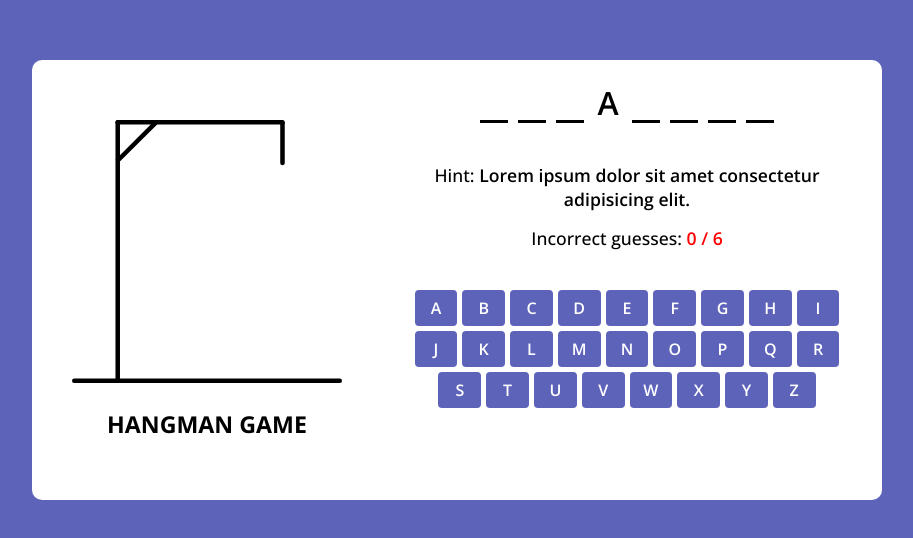
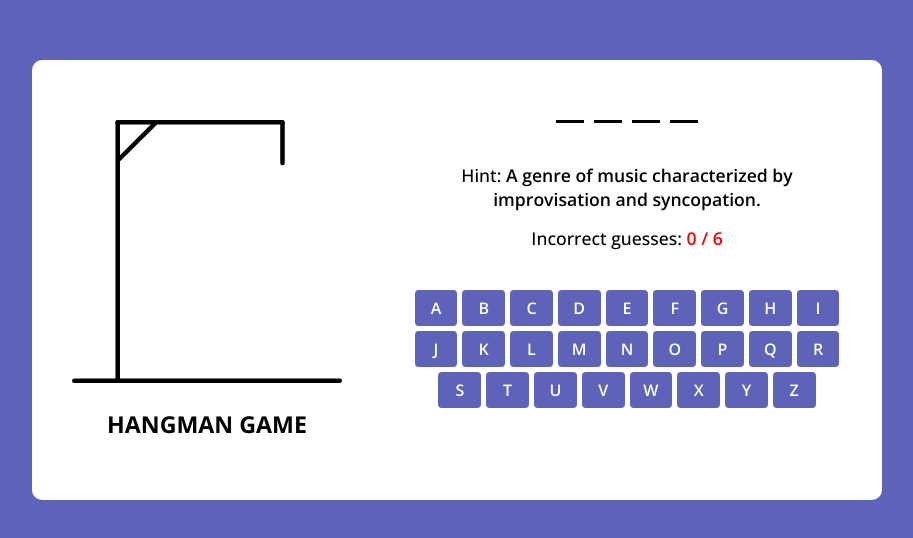
Before and after one commit to Faisallm/hangman, a plain HTML site: page index.html in a window 1280 px wide. Shown: the part 120-658 px from the top of the page, without its empty margins (183-1096 px from the left). Drawn offline with nearby package versions, Linux system fonts and the light colour scheme.

Commit message:
gear 4th

```diff
--- a/index.html
+++ b/index.html
@@ -9,6 +9,7 @@
     <!-- defer means that the script is downloaded
     in parallel to parsing the page but it not
     executed until the page has finished parsing. -->
+    <script src="scripts/word-list.js" defer></script>
     <script src="scripts/script.js" defer></script>
 </head>
 
@@ -58,13 +59,6 @@
             </h4>
 
             <div class="keyboard">
-                <button>a</button><button>b</button><button>c</button><button>d</button>
-                <button>e</button><button>f</button><button>g</button><button>h</button>
-                <button>i</button><button>j</button><button>k</button><button>l</button>
-                <button>m</button><button>n</button><button>o</button><button>p</button>
-                <button>q</button><button>r</button><button>s</button><button>t</button>
-                <button>u</button><button>v</button><button>w</button><button>x</button>
-                <button>y</button><button>z</button>
             </div>
 
         </div>
--- a/scripts/script.js
+++ b/scripts/script.js
@@ -0,0 +1,42 @@
+// generating keyboard buttons dynamically
+
+// selecting the keyboard div
+const keyboardDiv = document.querySelector(".keyboard");
+const wordDisplay = document.querySelector(".word-display");
+
+const getRandomWord = () => {
+  // object destructuring
+  const { word, hint } = wordList[Math.floor(Math.random() * wordList.length)];
+  console.log(word);
+  document.querySelector(".hint-text b").innerText = hint;
+  // split(): converts a string to an array.
+  // join(): converts an array to a string.
+  wordDisplay.innerHTML = word
+    .split("")
+    .map(() => `<li class="letter"></li>`)
+    .join("");
+};
+
+
+const initGame = (button, clickedLetter) => {
+
+}
+
+
+for (let i = 97; i <= 122; i++) {
+  // create a button element
+  const button = document.createElement("button");
+  // String.fromCharCode() is used in converting
+  // unicode values to characters
+  button.innerText = String.fromCharCode(i);
+  // append the button tag inside the keyboard div
+  keyboardDiv.appendChild(button);
+  button.addEventListener("click", (e) =>
+    initGame(e.target, String.fromCharCode(i))
+  );
+}
+
+// creating a word list
+
+
+getRandomWord();
--- /dev/null
+++ b/scripts/word-list.js
@@ -0,0 +1,262 @@
+const wordList = [
+    {
+        word: "guitar",
+        hint: "A musical instrument with strings."
+    },
+    {
+        word: "oxygen",
+        hint: "A colorless, odorless gas essential for life."
+    },
+    {
+        word: "mountain",
+        hint: "A large natural elevation of the Earth's surface."
+    },
+    {
+        word: "painting",
+        hint: "An art form using colors on a surface to create images or expression."
+    },
+    {
+        word: "astronomy",
+        hint: "The scientific study of celestial objects and phenomena."
+    },
+    {
+        word: "football",
+        hint: "A popular sport played with a spherical ball."
+    },
+    {
+        word: "chocolate",
+        hint: "A sweet treat made from cocoa beans."
+    },
+    {
+        word: "butterfly",
+        hint: "An insect with colorful wings and a slender body."
+    },
+    {
+        word: "history",
+        hint: "The study of past events and human civilization."
+    },
+    {
+        word: "pizza",
+        hint: "A savory dish consisting of a round, flattened base with toppings."
+    },
+    {
+        word: "jazz",
+        hint: "A genre of music characterized by improvisation and syncopation."
+    },
+    {
+        word: "camera",
+        hint: "A device used to capture and record images or videos."
+    },
+    {
+        word: "diamond",
+        hint: "A precious gemstone known for its brilliance and hardness."
+    },
+    {
+        word: "adventure",
+        hint: "An exciting or daring experience."
+    },
+    {
+        word: "science",
+        hint: "The systematic study of the structure and behavior of the physical and natural world."
+    },
+    {
+        word: "bicycle",
+        hint: "A human-powered vehicle with two wheels."
+    },
+    {
+        word: "sunset",
+        hint: "The daily disappearance of the sun below the horizon."
+    },
+    {
+        word: "coffee",
+        hint: "A popular caffeinated beverage made from roasted coffee beans."
+    },
+    {
+        word: "dance",
+        hint: "A rhythmic movement of the body often performed to music."
+    },
+    {
+        word: "galaxy",
+        hint: "A vast system of stars, gas, and dust held together by gravity."
+    },
+    {
+        word: "orchestra",
+        hint: "A large ensemble of musicians playing various instruments."
+    },
+    {
+        word: "volcano",
+        hint: "A mountain or hill with a vent through which lava, rock fragments, hot vapor, and gas are ejected."
+    },
+    {
+        word: "novel",
+        hint: "A long work of fiction, typically with a complex plot and characters."
+    },
+    {
+        word: "sculpture",
+        hint: "A three-dimensional art form created by shaping or combining materials."
+    },
+    {
+        word: "symphony",
+        hint: "A long musical composition for a full orchestra, typically in multiple movements."
+    },
+    {
+        word: "architecture",
+        hint: "The art and science of designing and constructing buildings."
+    },
+    {
+        word: "ballet",
+        hint: "A classical dance form characterized by precise and graceful movements."
+    },
+    {
+        word: "astronaut",
+        hint: "A person trained to travel and work in space."
+    },
+    {
+        word: "waterfall",
+        hint: "A cascade of water falling from a height."
+    },
+    {
+        word: "technology",
+        hint: "The application of scientific knowledge for practical purposes."
+    },
+    {
+        word: "rainbow",
+        hint: "A meteorological phenomenon that is caused by reflection, refraction, and dispersion of light."
+    },
+    {
+        word: "universe",
+        hint: "All existing matter, space, and time as a whole."
+    },
+    {
+        word: "piano",
+        hint: "A musical instrument played by pressing keys that cause hammers to strike strings."
+    },
+    {
+        word: "vacation",
+        hint: "A period of time devoted to pleasure, rest, or relaxation."
+    },
+    {
+        word: "rainforest",
+        hint: "A dense forest characterized by high rainfall and biodiversity."
+    },
+    {
+        word: "theater",
+        hint: "A building or outdoor area in which plays, movies, or other performances are staged."
+    },
+    {
+        word: "telephone",
+        hint: "A device used to transmit sound over long distances."
+    },
+    {
+        word: "language",
+        hint: "A system of communication consisting of words, gestures, and syntax."
+    },
+    {
+        word: "desert",
+        hint: "A barren or arid land with little or no precipitation."
+    },
+    {
+        word: "sunflower",
+        hint: "A tall plant with a large yellow flower head."
+    },
+    {
+        word: "fantasy",
+        hint: "A genre of imaginative fiction involving magic and supernatural elements."
+    },
+    {
+        word: "telescope",
+        hint: "An optical instrument used to view distant objects in space."
+    },
+    {
+        word: "breeze",
+        hint: "A gentle wind."
+    },
+    {
+        word: "oasis",
+        hint: "A fertile spot in a desert where water is found."
+    },
+    {
+        word: "photography",
+        hint: "The art, process, or practice of creating images by recording light or other electromagnetic radiation."
+    },
+    {
+        word: "safari",
+        hint: "An expedition or journey, typically to observe wildlife in their natural habitat."
+    },
+    {
+        word: "planet",
+        hint: "A celestial body that orbits a star and does not produce light of its own."
+    },
+    {
+        word: "river",
+        hint: "A large natural stream of water flowing in a channel to the sea, a lake, or another such stream."
+    },
+    {
+        word: "tropical",
+        hint: "Relating to or situated in the region between the Tropic of Cancer and the Tropic of Capricorn."
+    },
+    {
+        word: "mysterious",
+        hint: "Difficult or impossible to understand, explain, or identify."
+    },
+    {
+        word: "enigma",
+        hint: "Something that is mysterious, puzzling, or difficult to understand."
+    },
+    {
+        word: "paradox",
+        hint: "A statement or situation that contradicts itself or defies intuition."
+    },
+    {
+        word: "puzzle",
+        hint: "A game, toy, or problem designed to test ingenuity or knowledge."
+    },
+    {
+        word: "whisper",
+        hint: "To speak very softly or quietly, often in a secretive manner."
+    },
+    {
+        word: "shadow",
+        hint: "A dark area or shape produced by an object blocking the light."
+    },
+    {
+        word: "secret",
+        hint: "Something kept hidden or unknown to others."
+    },
+    {
+        word: "curiosity",
+        hint: "A strong desire to know or learn something."
+    },
+    {
+        word: "unpredictable",
+        hint: "Not able to be foreseen or known beforehand; uncertain."
+    },
+    {
+        word: "obfuscate",
+        hint: "To confuse or bewilder someone; to make something unclear or difficult to understand."
+    },
+    {
+        word: "unveil",
+        hint: "To make known or reveal something previously secret or unknown."
+    },
+    {
+        word: "illusion",
+        hint: "A false perception or belief; a deceptive appearance or impression."
+    },
+    {
+        word: "moonlight",
+        hint: "The light from the moon."
+    },
+    {
+        word: "vibrant",
+        hint: "Full of energy, brightness, and life."
+    },
+    {
+        word: "nostalgia",
+        hint: "A sentimental longing or wistful affection for the past."
+    },
+    {
+        word: "brilliant",
+        hint: "Exceptionally clever, talented, or impressive."
+    },
+];
```
